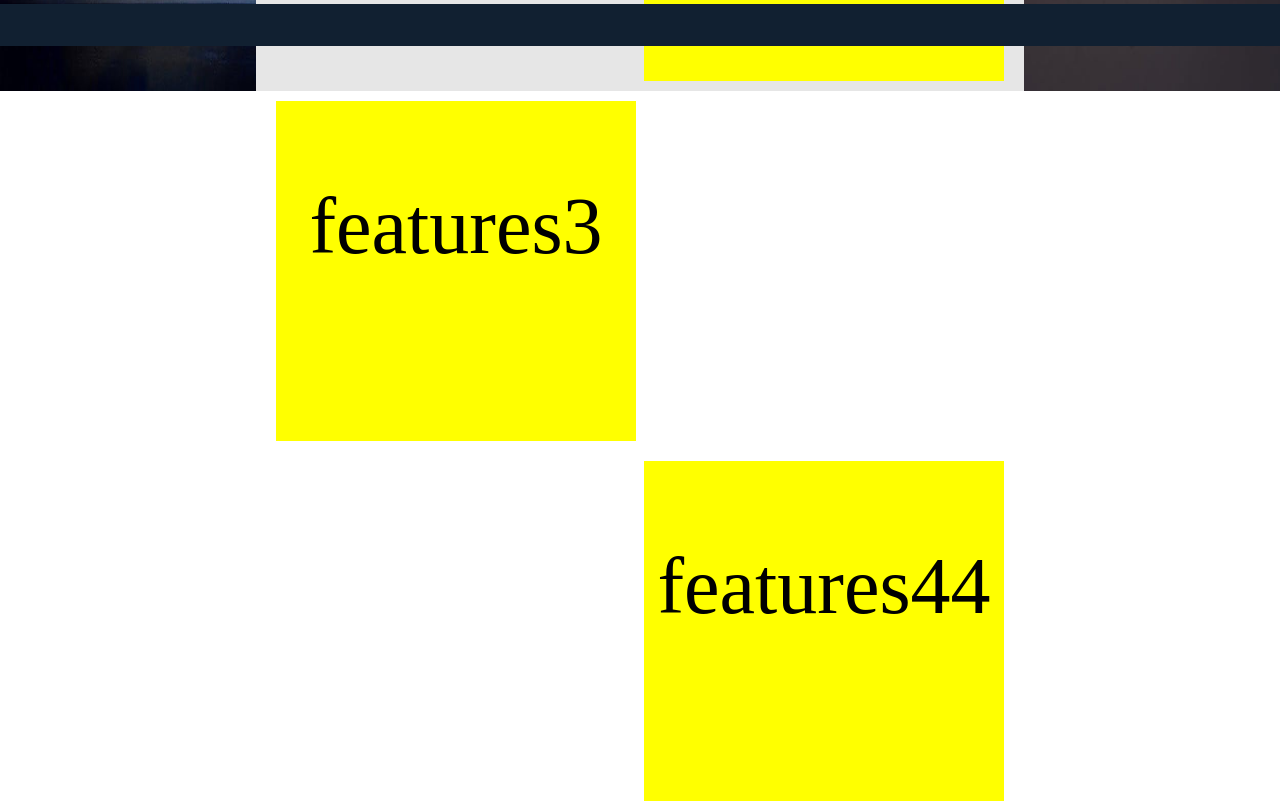
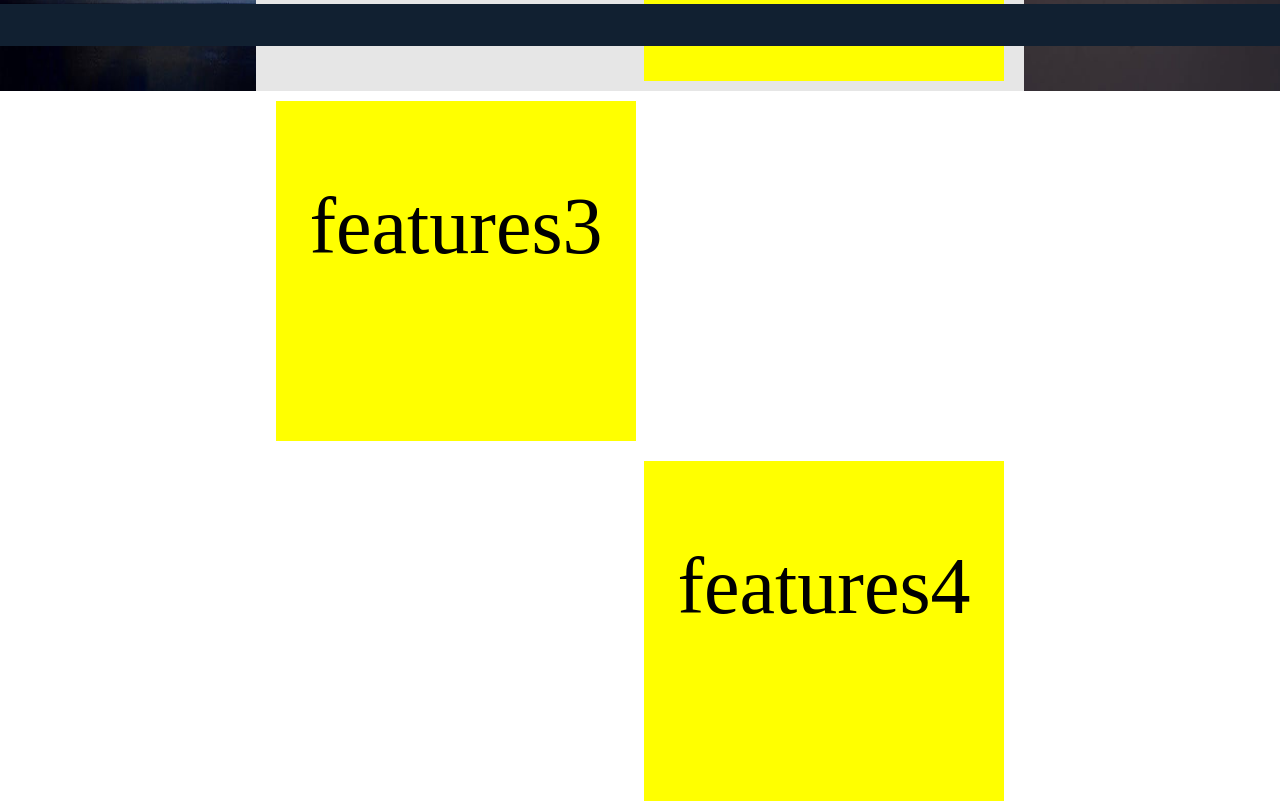
Before and after one commit to Israfil-Ahmed/first-website, a plain HTML site: page features.html in a window 1280 px wide. Shown: the part 754-1555 px from the top of the page. Drawn offline with Linux system fonts and the light colour scheme.

Commit message:
Update features.html

```diff
--- a/features.html
+++ b/features.html
@@ -50,7 +50,7 @@
                 <p>features3</p>
             </div>
             <div class="rightFeatures">
-                <p>features44</p>
+                <p>features4</p>
             </div>
         </div>
         <!-- sidebar1 starts -->
```
